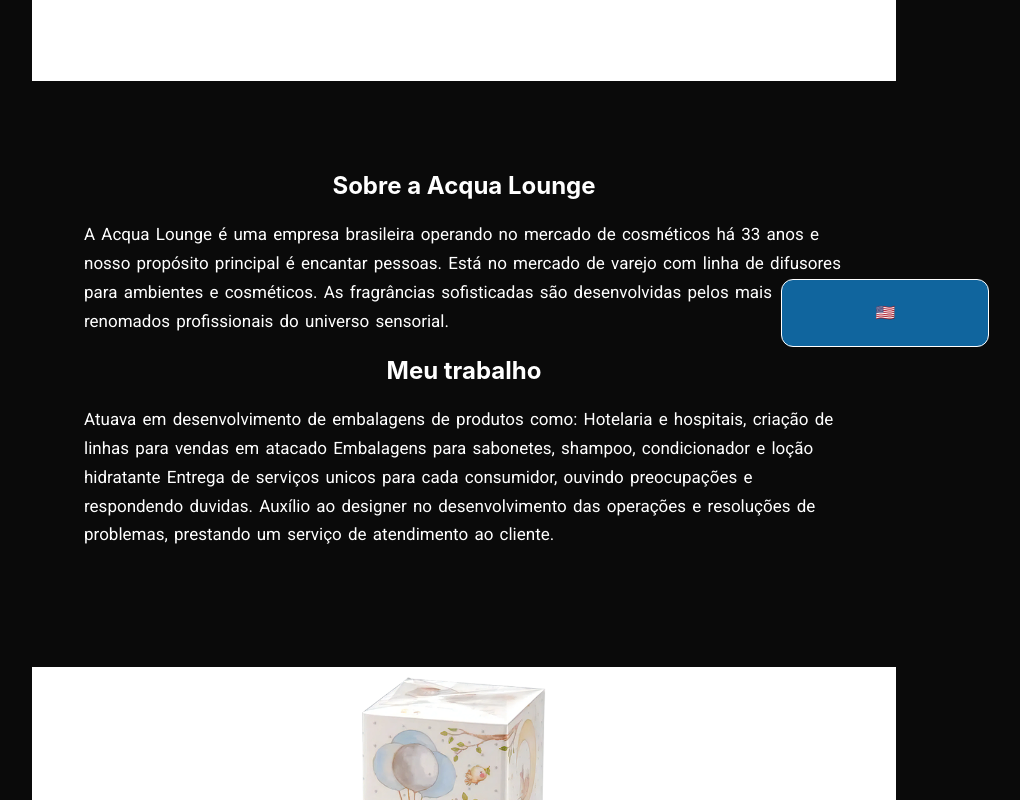
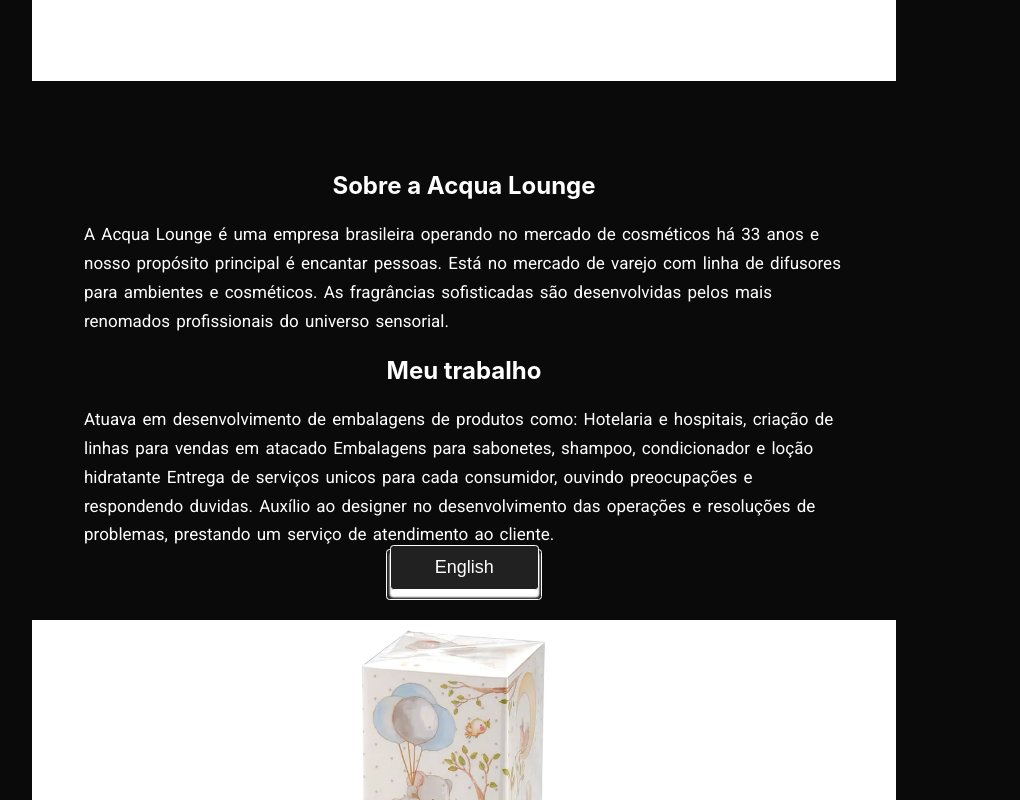
Before and after one commit to ziembick/site-portfolio-designer, a React (Create React App) app in the folder portfolio-designers/: page /aqua in a window 1280 px wide. Shown: the part 534-1334 px from the top of the page, without its empty margins (176-1196 px from the left). Built offline with nearby package versions, Linux system fonts and the light colour scheme; a web font is replaced by a local one.

Commit message:
button aqua

```diff
--- a/portfolio-designers/src/components/aqua.js
+++ b/portfolio-designers/src/components/aqua.js
@@ -11,7 +11,6 @@ function Aqua() {
   function handleClick() {
     setShowNewText((prevShowNewText) => !prevShowNewText);
   }
-
 
   useEffect(() => {
     async function loadImages() {
@@ -59,7 +58,9 @@ function Aqua() {
                 in the development of operations and problem solving, providing
                 customer service.
               </p>
-              <button onClick={handleClick} className="lang-btn">🇧🇷</button>
+              <button onClick={handleClick} className="lang-btn">
+                <span>Português</span>
+              </button>
             </>
           ) : (
             <>
@@ -82,7 +83,9 @@ function Aqua() {
                 no desenvolvimento das operações e resoluções de problemas,
                 prestando um serviço de atendimento ao cliente.
               </p>
-              <button onClick={handleClick} className="lang-btn">🇺🇸</button>
+              <button onClick={handleClick} className="lang-btn">
+                <span>English</span>
+              </button>
             </>
           )}
 
--- a/portfolio-designers/src/css/aqua.css
+++ b/portfolio-designers/src/css/aqua.css
@@ -59,7 +59,7 @@
   padding-bottom: 1rem;
 }
 
-.lang-btn {
+/* .lang-btn {
   position: relative;
   left: 39%;
   bottom: 29rem;
@@ -77,7 +77,7 @@
 .lang-btn:hover {
   cursor: pointer;
   background: var(--azul-hover);
-}
+} */
 
 
 button {
```
